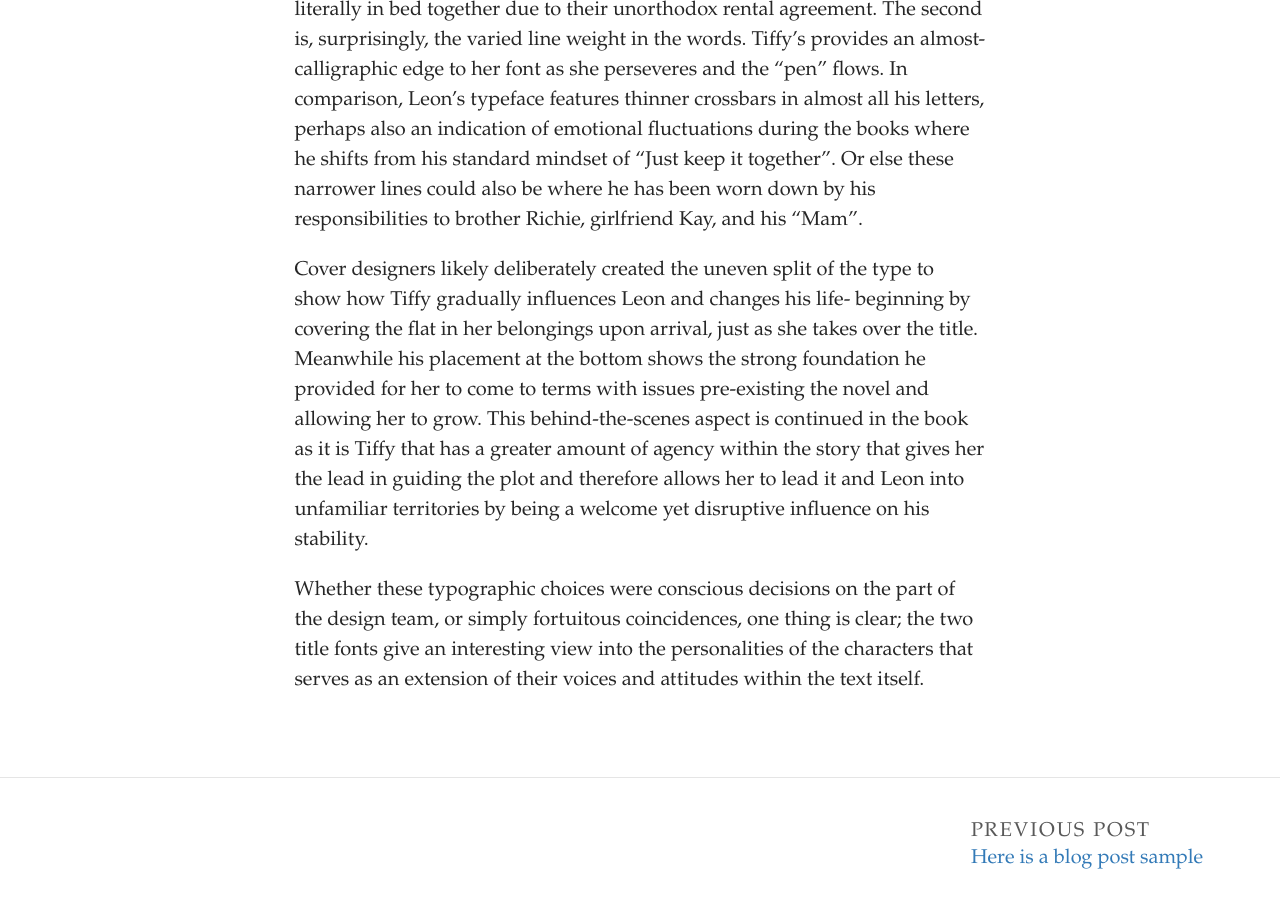
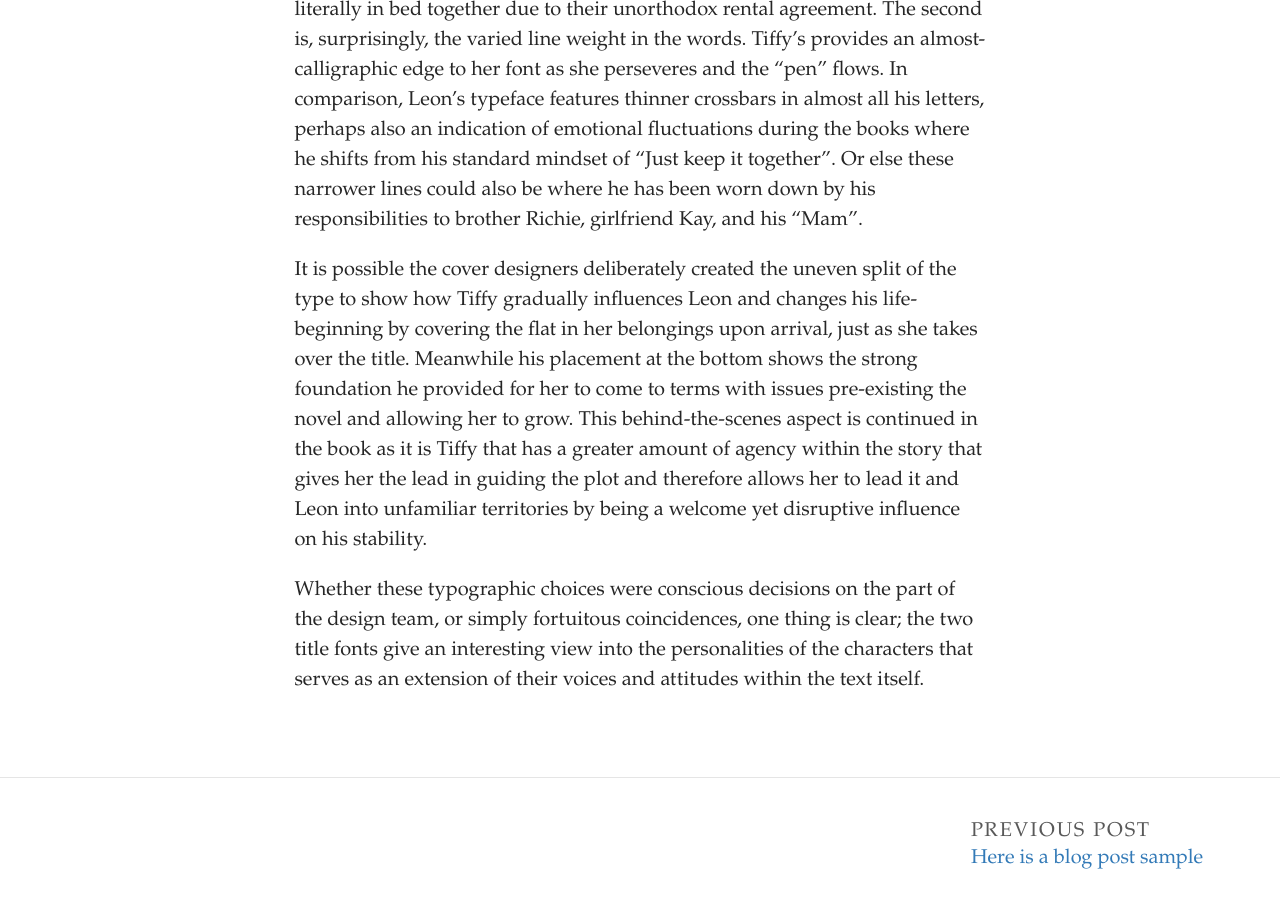
Before and after one commit to ScribblesSammy/WritingPortfolio, a Jekyll site: the page built from _posts/2022-12-19-how-typeface-and-voice-shape-the-flatshare.md, in a window 1280 px wide and 900 px high, scrolled down 1087 px. Built offline with Jekyll 4.4.1, drawn with Linux system fonts in a browser that asks for light colours; some web fonts are replaced.

Commit message:
Update Post “2022-12-19-how-typeface-and-voice-shape-the-flatshare”

```diff
--- a/_posts/2022-12-19-how-typeface-and-voice-shape-the-flatshare.md
+++ b/_posts/2022-12-19-how-typeface-and-voice-shape-the-flatshare.md
@@ -13,6 +13,6 @@ Most important of the four texts are those used in the title, as these are the o
 
 However, the two fonts are drawn together (as the characters themselves are) by two things. Firstly is the fact that, as shown in the cover art, the two are literally in bed together due to their unorthodox rental agreement. The second is, surprisingly, the varied line weight in the words. Tiffy's provides an almost-calligraphic edge to her font as she perseveres and the "pen" flows. In comparison, Leon's typeface features thinner crossbars in almost all his letters, perhaps also an indication of emotional fluctuations during the books where he shifts from his standard mindset of "Just keep it together". Or else these narrower lines could also be where he has been worn down by his responsibilities to brother Richie, girlfriend Kay, and his "Mam".
 
-Cover designers likely deliberately created the uneven split of the type to show how Tiffy gradually influences Leon and changes his life- beginning by covering the flat in her belongings upon arrival, just as she takes over the title. Meanwhile his placement at the bottom shows the strong foundation he provided for her to come to terms with issues pre-existing the novel and allowing her to grow. This behind-the-scenes aspect is continued in the book as it is Tiffy that has a greater amount of agency within the story that gives her the lead in guiding the plot and therefore allows her to lead it and Leon into unfamiliar territories by being a welcome yet disruptive influence on his stability.
+It is possible the cover designers deliberately created the uneven split of the type to show how Tiffy gradually influences Leon and changes his life- beginning by covering the flat in her belongings upon arrival, just as she takes over the title. Meanwhile his placement at the bottom shows the strong foundation he provided for her to come to terms with issues pre-existing the novel and allowing her to grow. This behind-the-scenes aspect is continued in the book as it is Tiffy that has a greater amount of agency within the story that gives her the lead in guiding the plot and therefore allows her to lead it and Leon into unfamiliar territories by being a welcome yet disruptive influence on his stability.
 
 Whether these typographic choices were conscious decisions on the part of the design team, or simply fortuitous coincidences, one thing is clear; the two title fonts give an interesting view into the personalities of the characters that serves as an extension of their voices and attitudes within the text itself.
```
